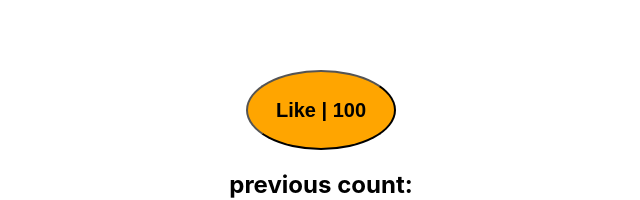
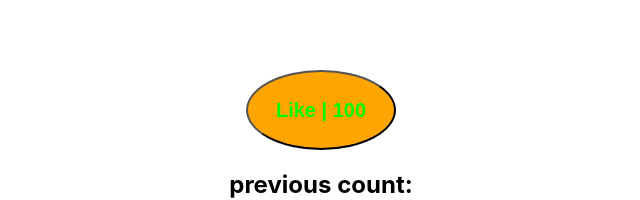
Before and after one commit to Donna-Sayos/react-pactice, a React (Create React App) app: page / in a window 1280 px wide. In both pictures the pointer is over the button 639 px from the left and 296 px from the top of the page. Shown: the part 186-386 px from the top of the page, without its empty margins (319-959 px from the left). Built offline with nearby package versions, Linux system fonts and the light colour scheme.

Commit message:
some additions

```diff
--- a/src/App.css
+++ b/src/App.css
@@ -13,4 +13,5 @@ button {
 
 button:hover {
   background-color: orange;
+  color: lime;
 }
```
